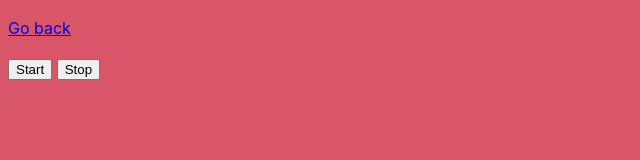
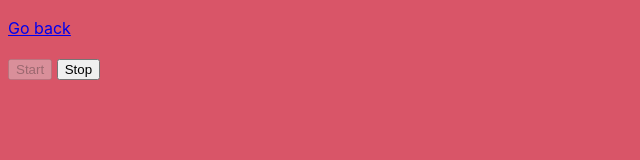
Before and after one commit to h0wter/goit-js-hw-09, a website built with Parcel: page src/01-color-switcher.html in a window 1280 px wide. Both pictures are taken after a click on the button "Start". Shown: the whole page, without its empty margins (0-640 px from the left). Built offline with nearby package versions, Linux system fonts and the light colour scheme.

Commit message:
Добавляет атрибут disabled для кнопки.

```diff
--- a/src/01-color-switcher.html
+++ b/src/01-color-switcher.html
@@ -10,7 +10,7 @@
     <p><a href="index.html">Go back</a></p>
 
     <button type="button" data-start>Start</button>
-    <button type="button" data-stop>Stop</button>
+    <button type="button" data-stop disabled>Stop</button>
 
     <script src="js/01-color-switcher.js"></script>
   </body>
--- a/src/js/01-color-switcher.js
+++ b/src/js/01-color-switcher.js
@@ -14,6 +14,8 @@ function onStartClick() {
     return;
   }
   isActive = true;
+  refs.start.setAttribute('disabled', 'true');
+  refs.stop.removeAttribute('disabled');
   refs.body.style.backgroundColor = getRandomHexColor();
   startInterval = setInterval(() => {
     refs.body.style.backgroundColor = getRandomHexColor();
@@ -23,6 +25,8 @@ function onStartClick() {
 function onStopClick() {
   clearInterval(startInterval);
   isActive = false;
+  refs.start.removeAttribute('disabled');
+  refs.stop.setAttribute('disabled', 'true');
 }
 
 function getRandomHexColor() {
```
